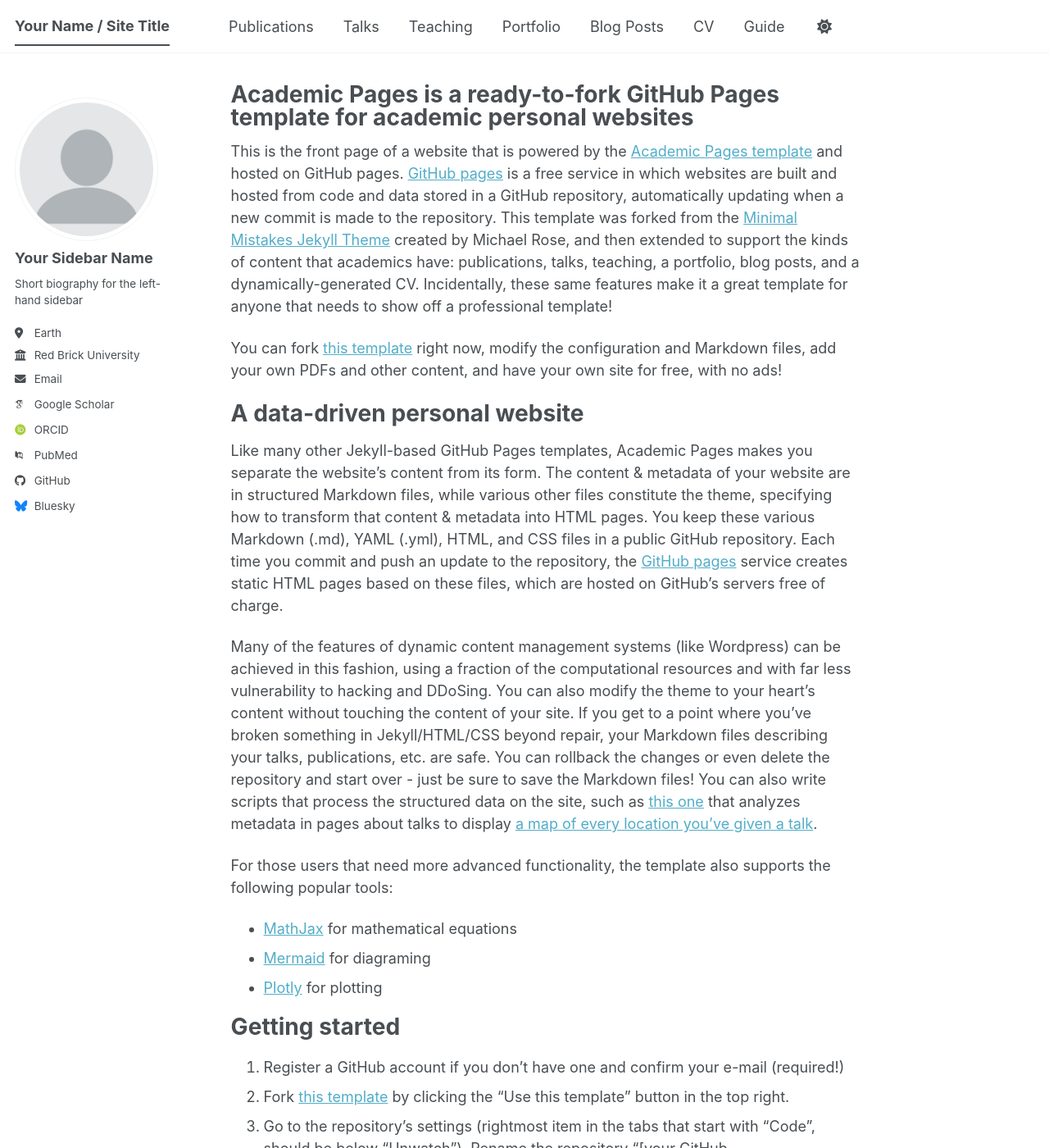
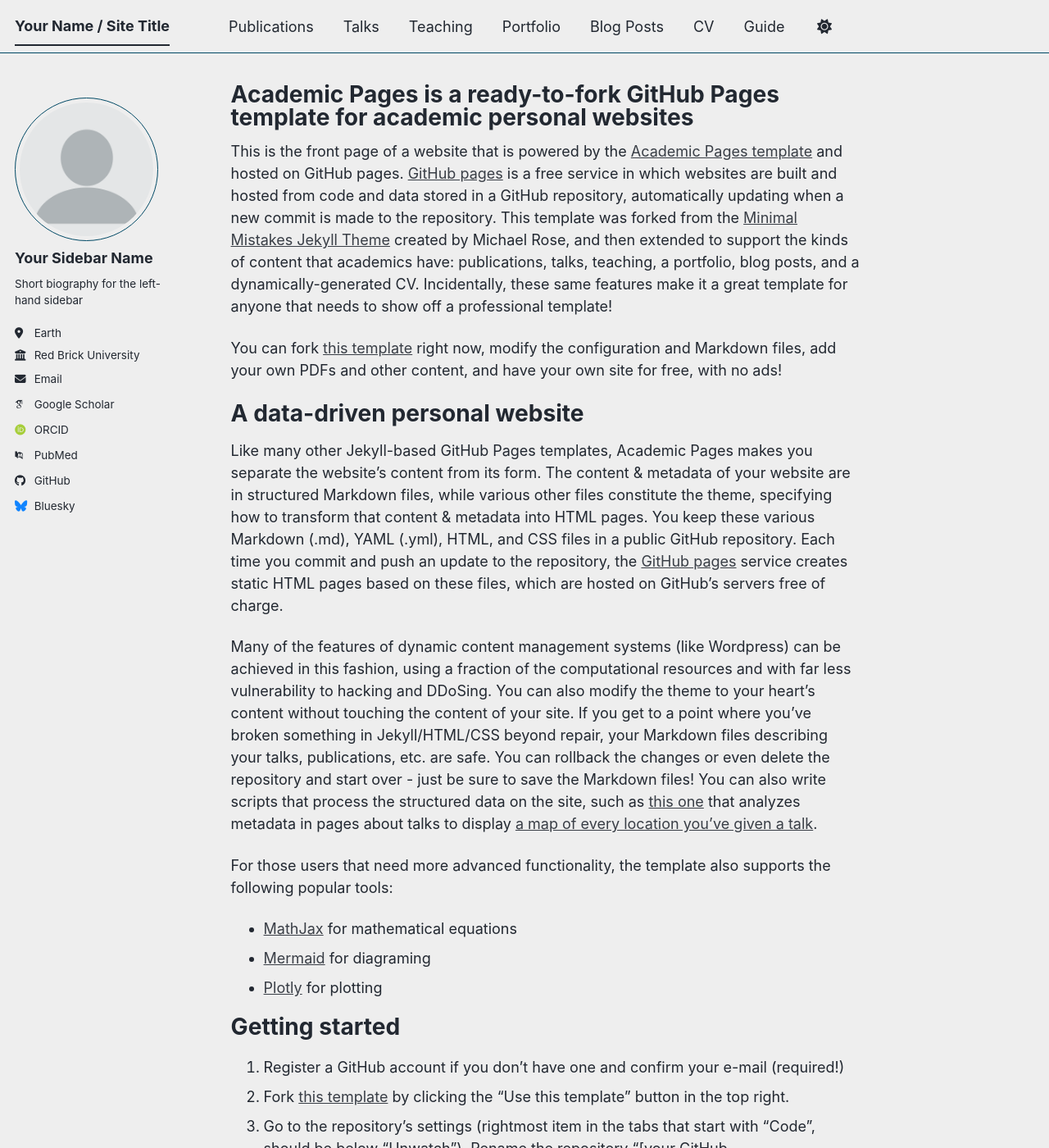
Before and after one commit to RomanChiva/rchivagil.github.io, a Jekyll site: the page built from _pages/about.md, in a window 1280 px wide and 1400 px high. Shown: the whole window at 82% size. Built offline with Jekyll 4.4.1, drawn with Linux system fonts in a browser that asks for light colours; some web fonts are replaced; a script bundle is joined from its source files by our own code; library files that are not in the unit come from our copies.

Commit message:
Add blue Jekyll theme and configure for rchivagil.github.io domain
Co-authored-by: RomanChiva <57629929+RomanChiva@users.noreply.github.com>

```diff
--- a/_config.yml
+++ b/_config.yml
@@ -8,15 +8,15 @@
 
 # Basic Site Settings
 locale                   : "en-US"
-site_theme               : "default" # The available themes options are "default", "air", "sunrise", "mint", "dirt" and "contrast"
+site_theme               : "air" # The available themes options are "default", "air", "sunrise", "mint", "dirt" and "contrast"
 title                    : "Your Name / Site Title"
 title_separator          : "-"
 name                     : &name "Your Name"
 description              : &description "Your Name's academic portfolio"   # Update this with a general description of your site, this is the default if not overridden by a page
-url                      : https://academicpages.github.io # The base hostname & protocol for your site e.g. "https://[your GitHub username].github.io",
+url                      : https://rchivagil.github.io # The base hostname & protocol for your site e.g. "https://[your GitHub username].github.io",
                                                            # or if you already have some other page hosted on Github then use "https://[your GitHub username].github.io/[Your Repo Name]"
 baseurl                  : "" # the subpath of your site, e.g. "/blog"
-repository               : "academicpages/academicpages.github.io"
+repository               : "RomanChiva/rchivagil.github.io"
 
 # Site Author - The following control what appear as part of the author content on the side bar.
 #               If a field is blank the icon and link will not appear, otherwise it will be shown.
```
